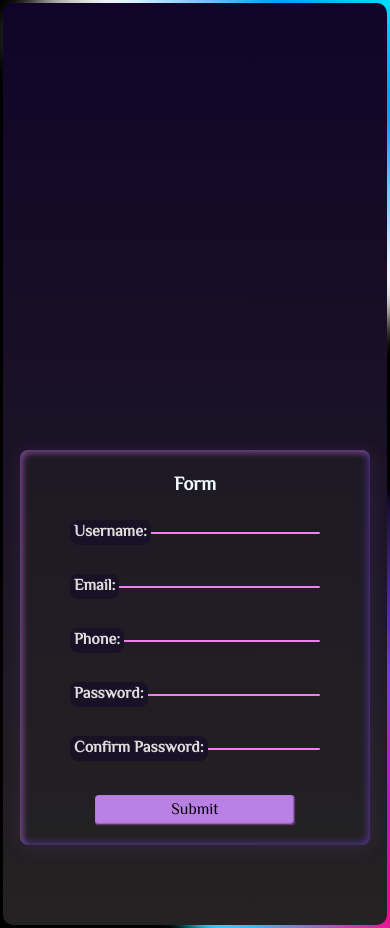
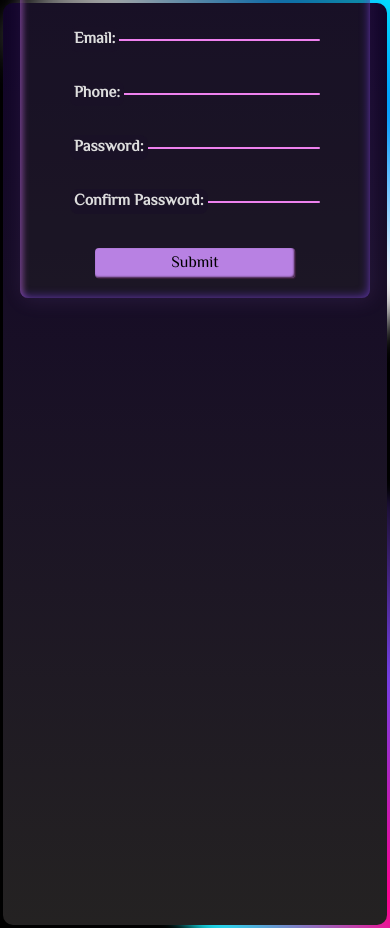
Before and after one commit to sadhguru-slayer/Forms, a plain HTML site: page index.html in a window 390 px wide. Drawn offline with Linux system fonts and the light colour scheme.

Commit message:
Update style.css

```diff
--- a/style.css
+++ b/style.css
@@ -209,7 +209,7 @@ input {
 }
 form{
 position:absolute;
-bottom:80px;
+top:-100px;
     min-width: 330px;
     min-height:300px;
     max-height:600px;
```
